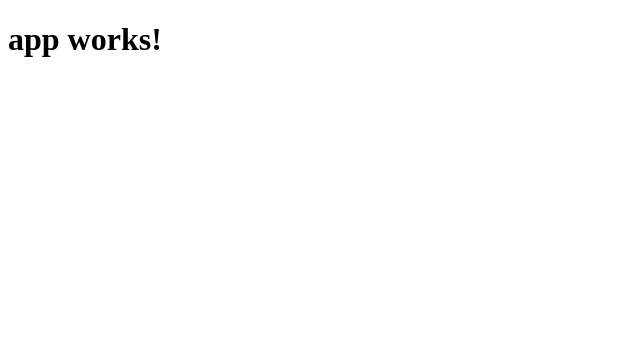
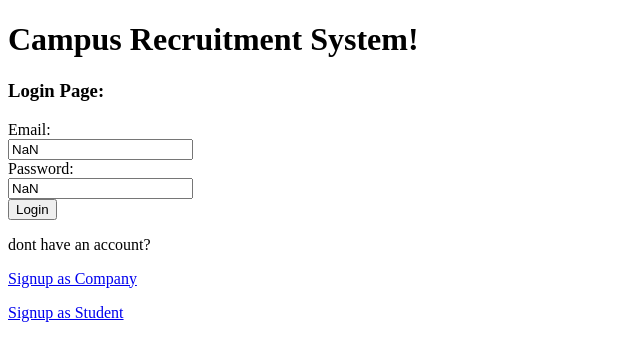
Before and after one commit to mInzamamMalik/Marathon-Project-0, an Angular app: page / in a window 1280 px wide. Shown: the top 360 px of the page, without its empty margins (0-640 px from the left). Built offline with nearby package versions, Linux system fonts and the light colour scheme.

Commit message:
Basic Routing implemented among components

```diff
--- a/src/app/app.component.html
+++ b/src/app/app.component.html
@@ -1,3 +1,4 @@
 <h1>
   {{title}}
 </h1>
+<router-outlet></router-outlet>
--- a/src/app/app.component.ts
+++ b/src/app/app.component.ts
@@ -6,5 +6,5 @@ import { Component } from '@angular/core';
   styleUrls: ['./app.component.css']
 })
 export class AppComponent {
-  title = 'app works!';
+  title = 'Campus Recruitment System!';
 }
--- a/src/app/app.module.ts
+++ b/src/app/app.module.ts
@@ -2,6 +2,7 @@ import { BrowserModule } from '@angular/platform-browser';
 import { NgModule } from '@angular/core';
 import { FormsModule } from '@angular/forms';
 import { HttpModule } from '@angular/http';
+import { RouterModule, Routes } from '@angular/router';
 
 import { AppComponent } from './app.component';
 import { LoginComponent } from './components/login/login.component';
@@ -15,6 +16,33 @@ import { ProfileComponent } from './components/user/profile/profile.component';
 
 import { CompanySignupComponent } from './components/company/company-signup/company-signup.component';
 import { CompanyDashboardComponent } from './components/company/company-dashboard/company-dashboard.component';
+
+
+const appRoutes: Routes = [
+    { path: 'login', component: LoginComponent },
+    { path: 'posts', component: PostsComponent },
+
+    { path: 'admin-dashboard', component: AdminDashboardComponent },
+
+    { path: 'user-signup', component: UserSignupComponent },
+    { path: 'user-dahsboard', component: UserDashboardComponent },
+    { path: 'user-profile', component: ProfileComponent },
+
+    { path: 'company-signup', component: CompanySignupComponent },
+    { path: 'company-dashboard', component: CompanyDashboardComponent },
+    // {
+    //     path: 'heroes',
+    //     component: HeroListComponent,
+    //     data: { title: 'Heroes List' }
+    // },
+    // {
+    //     path: '',
+    //     redirectTo: '/heroes',
+    //     pathMatch: 'full'
+    // },
+    { path: '**', component: LoginComponent }
+];
+
 
 @NgModule({
     declarations: [
@@ -31,7 +59,8 @@ import { CompanyDashboardComponent } from './components/company/company-dashboar
     imports: [
         BrowserModule,
         FormsModule,
-    HttpModule
+        HttpModule,
+        RouterModule.forRoot(appRoutes)
     ],
     providers: [],
     bootstrap: [AppComponent]
--- a/src/app/components/login/login.component.html
+++ b/src/app/components/login/login.component.html
@@ -1,3 +1,14 @@
-<p>
-  login works!
-</p>
+<h3>Login Page: </h3>
+
+<form action="">
+    <label for="">Email:</label> <br/>
+    <input [value]="source-property" /> <br/>
+    <label for="">Password:</label> <br/>
+    <input [value]="source-property" /> <br/>
+
+    <button (click)="event-handler()">Login</button>
+
+    <p>dont have an account?</p>
+    <p><a routerLink="/company-signup" routerLinkActive="active">Signup as Company </a></p>
+    <p><a routerLink="/user-signup" routerLinkActive="active">Signup as Student </a></p>
+</form>
```
Lines whose indentation alone changed are shown as unchanged.
